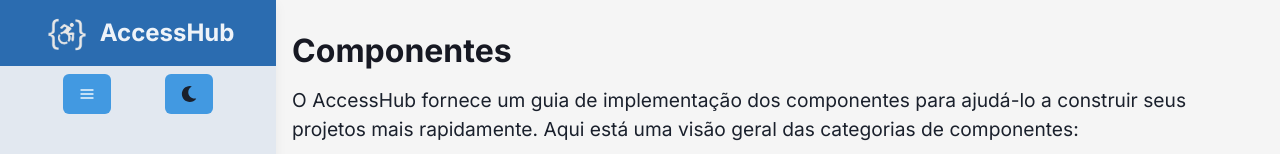
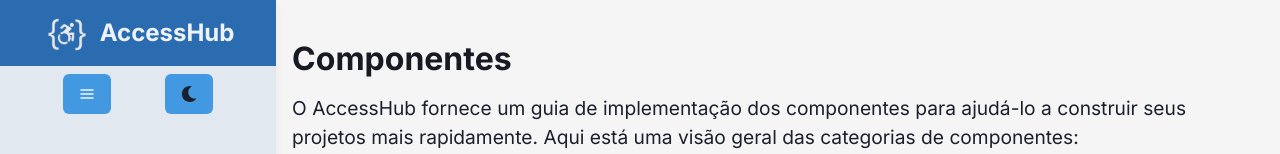
Before and after one commit to daviteixeira-dev/accesshub, a React (Vite) app: page /componentes in a window 1280 px wide. Shown: the top 154 px of the page. Built offline with nearby package versions, Linux system fonts and the light colour scheme.

Commit message:
adjusting margins of Introduction and Components page titles

```diff
--- a/src/pages/Components.tsx
+++ b/src/pages/Components.tsx
@@ -56,11 +56,12 @@ const Components = () => {
 
           <Heading
             as='h1'
-            my='1rem'
+            mb='1rem'
             fontSize='2rem'
             fontWeight='700'
             fontFamily='Inter'
             color={headingsColor}
+            mt={['6rem', '6rem', '1.5rem', '1.5rem']}
           >
             Componentes
           </Heading>
--- a/src/pages/Introduction.tsx
+++ b/src/pages/Introduction.tsx
@@ -40,10 +40,11 @@ const Introduction = () => {
 
           <Heading
             as='h1'
-            my='1.5rem'
+            mb='1.5rem'
             fontSize='2rem'
             fontWeight='700'
             fontFamily='Inter'
+            mt={['6rem', '6rem', '1.5rem', '1.5rem']}
           >
             Sobre o AccessHub
           </Heading>
```
